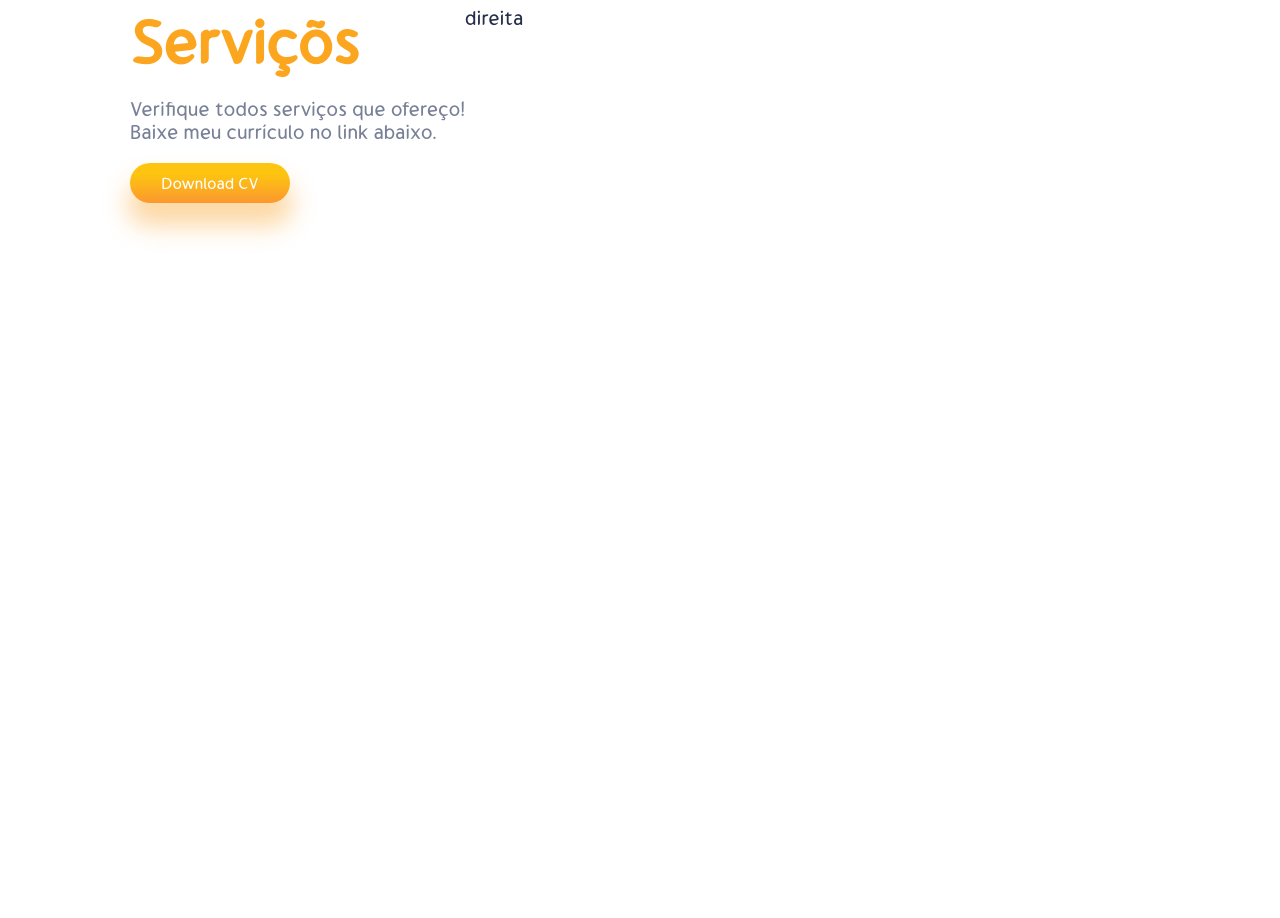
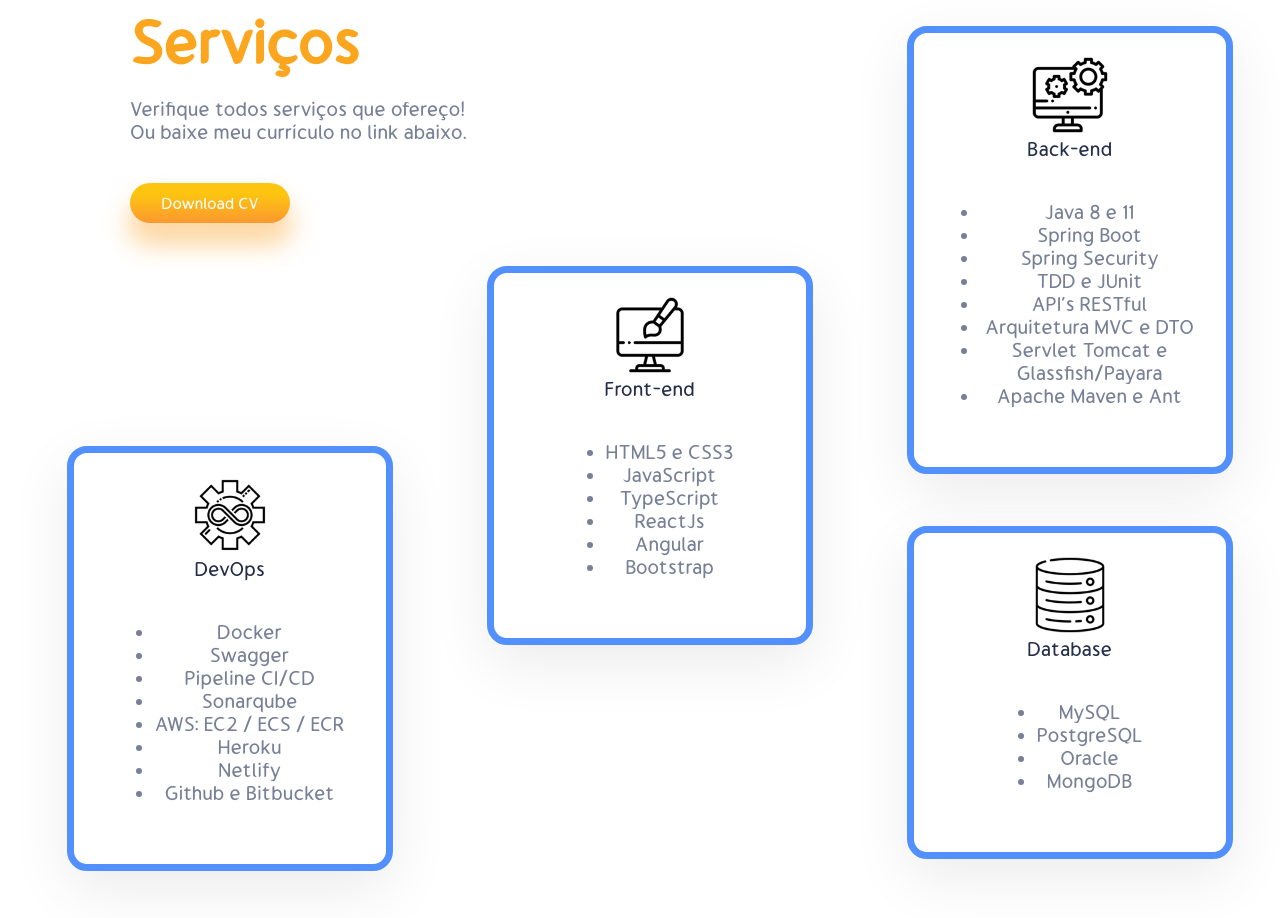
Before and after one commit to 11Victor/Portifolio-React, a React (Create React App) app: page / in a window 1280 px wide. Shown: the part 1000-1918 px from the top of the page. Built offline with nearby package versions, Linux system fonts and the light colour scheme.

Commit message:
Implementação dos Cards

```diff
--- /dev/null
+++ b/src/Components/Cards/Cards.css
@@ -0,0 +1,34 @@
+.card{
+    width: 13rem;
+    position: absolute;
+    display: flex;
+    flex-direction: column;
+    gap: 1rem;
+    align-items: center;
+    text-align: center;
+    background-color: rgba(255, 255, 255, 0.26);
+    border: 7px solid #5290FD;
+    box-shadow: var(--boxShadow);
+    border-radius: 20px;
+    padding: 0px 26px 2rem 26px;
+}
+
+.card span:nth-of-type(2){
+    color: var(--gray);
+    font-size: 16px;
+}
+
+.card > img {
+    transform: scale(0.6);
+    margin-bottom: -2rem;
+}
+
+.c-button{
+    background: #ffffff;
+    box-shadow: 0px 19px 60px rgba(0,0,0,0.08);
+    border-radius: 7px;
+    border: none;
+    padding: 10px;
+    font-size: 16px;
+    color: #5290FD;
+}
--- /dev/null
+++ b/src/Components/Cards/Cards.jsx
@@ -0,0 +1,15 @@
+import React from 'react'
+import './Cards.css'
+
+const Cards = ({image, title, info}) => {
+  return (
+    <div className="card">
+        <img src={image} alt="" />
+        <span>{title}</span>
+        <span>{info}</span>
+        {/* <button className="c-button">VEJA MAIS</button> */}
+    </div>
+  )
+}
+
+export default Cards
--- a/src/Components/Servicos/Servicos.css
+++ b/src/Components/Servicos/Servicos.css
@@ -28,5 +28,13 @@
 .s-button{
     width: 8rem;
     height: 2rem;
-    margin-top: 1rem;
+    margin-top: 2rem;
 }
+
+.cards{
+    position: relative;
+}
+
+.cards>*{
+    position: absolute;
+}
--- a/src/Components/Servicos/Servicos.jsx
+++ b/src/Components/Servicos/Servicos.jsx
@@ -4,23 +4,84 @@
 import backend from "../../img/back-end.png";
 import devops from "../../img/devops.png";
 import database from "../../img/database.png";
+import Cards from '../Cards/Cards';
+import Curriculo from './Victor_Valencio-CV.pdf'
 
 const Servicos = () => {
   return (
     <div className="services">
         <div className="awesome">
-            <span>Serviçõs</span>
+            <span>Serviços</span>
             <spane>
                 Verifique todos serviços que ofereço!
                 <br/>
-                Baixe meu currículo no link abaixo.
+                Ou baixe meu currículo no link abaixo.
             </spane>
-            <button className="button s-button">Download CV</button>
+            <a href={Curriculo} download>
+                <button className="button s-button">Download CV</button>
+            </a>
             <div className="blur s-blur1" style={{ background: "#ABF1FF94" }}></div>
         </div>
 
         <div className="cards">
-            direita
+            <div style={{top: "1rem", left: '22rem'}}>
+            <Cards
+                image = {backend}
+                title = {'Back-end'}
+                info = {<ul>
+                <li>Java 8 e 11</li>
+                <li>Spring Boot</li>
+                <li>Spring Security</li>
+                <li>TDD e JUnit</li>
+                <li>API's RESTful</li>
+                <li>Arquitetura MVC e DTO</li>
+                <li>Servlet Tomcat e Glassfish/Payara</li>
+                <li>Apache Maven e Ant</li>
+                </ul>}
+            />
+            </div>
+            <div style={{top: "13rem", left: '1rem'}}>
+            <Cards
+                image = {frontend}
+                title = {'Front-end'}
+                info = {<ul>
+                <li>HTML5 e CSS3</li>
+                <li>JavaScript</li>
+                <li>TypeScript</li>
+                <li>ReactJs</li>
+                <li>Angular</li>
+                <li>Bootstrap</li>
+                </ul>}
+            />
+            </div>
+            <div style={{top: "26rem", left: '22rem'}}>
+            <Cards
+                image = {database}
+                title = {'Database'}
+                info = {<ul>
+                <li>MySQL</li>
+                <li>PostgreSQL</li>
+                <li>Oracle</li>
+                <li>MongoDB</li>
+                </ul>}
+            />
+            </div>
+            <div style={{top: "22rem", left: '-20rem'}}>
+            <Cards
+                image = {devops}
+                title = {'DevOps'}
+                info = {<ul>
+                <li>Docker</li>
+                <li>Swagger</li>
+                <li>Pipeline CI/CD</li>
+                <li>Sonarqube</li>
+                <li>AWS: EC2 / ECS / ECR</li>
+                <li>Heroku</li>
+                <li>Netlify</li>
+                <li>Github e Bitbucket</li>
+                </ul>}
+            />
+            </div>
         </div>
     </div>
   )
```
Also changed, not shown: src/Components/Contato/Contato.jsx (added, +9 -0 lines), src/Components/Contato/Contato.css (added), 1 other file (tests, documents, lock files or other folders).
